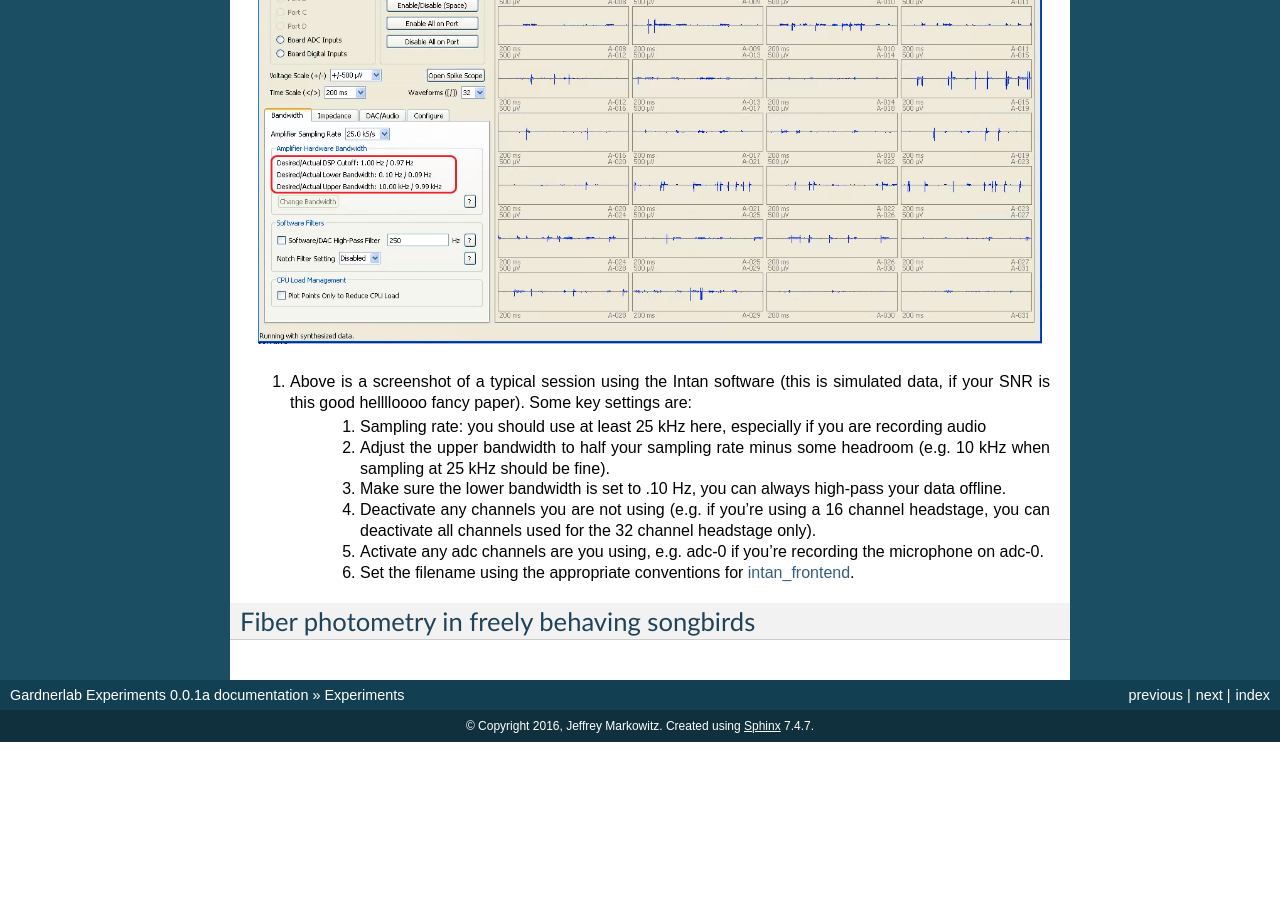
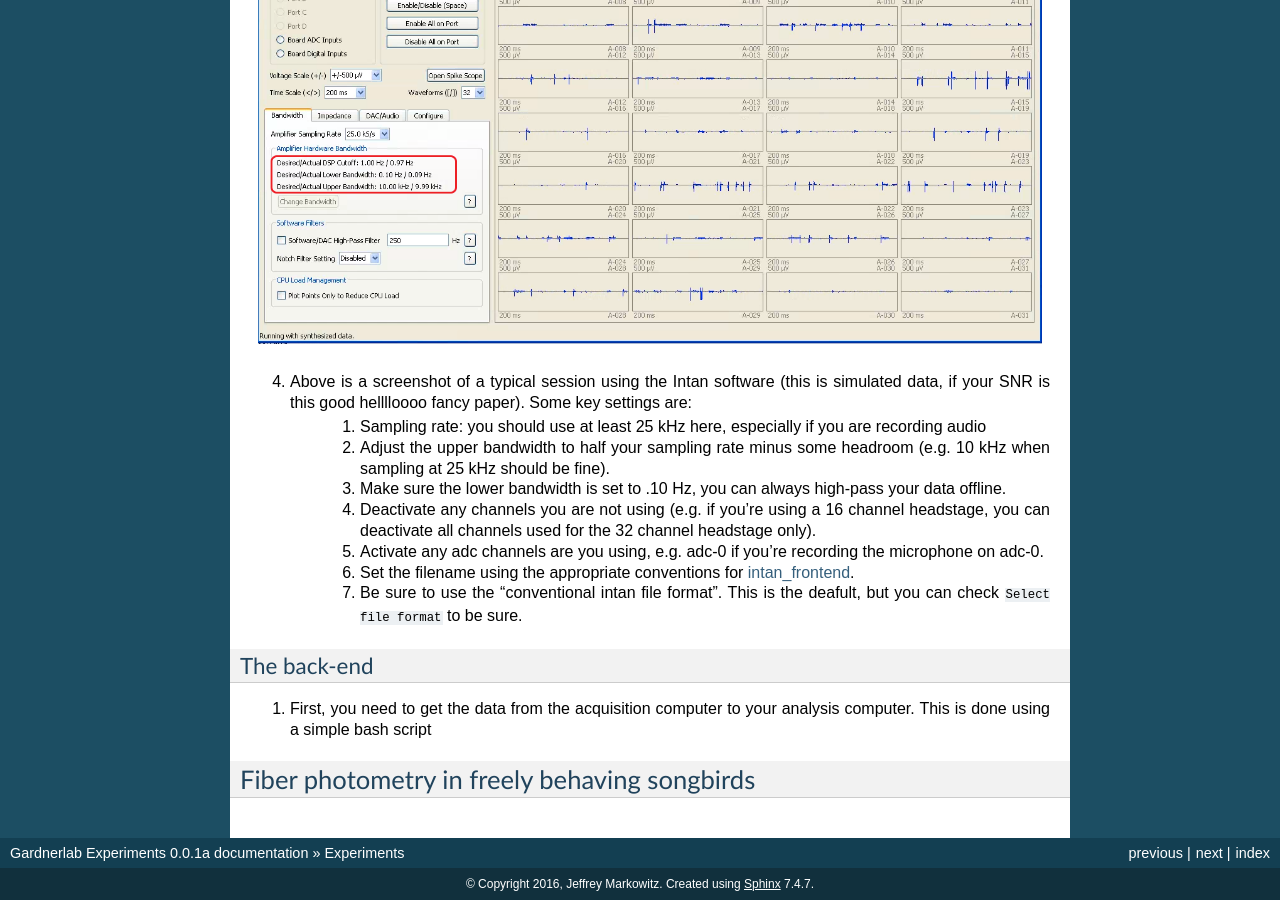
Before and after one commit to jmarkow/gardnerlab-experiments, a Sphinx documentation site: the page built from docs/experiments.rst, in a window 1280 px wide and 900 px high, scrolled down 2446 px. Built offline with Sphinx 7.4.7, drawn with Linux system fonts in a browser that asks for light colours; formulas are drawn with MathJax 3; before the commit the page ends 3188 px from its top, so only the background shows below that.

Commit message:
Updated docs

```diff
--- a/docs/experiments.rst
+++ b/docs/experiments.rst
@@ -36,23 +36,28 @@
 
 .. warning:: The software used to parse the raw data, `intan_frontend <https://github.com/jmarkow/intan_frontend>`_ reads metadata in the *filename itself*.  This was done for maximum compatability.  If you want to use this software pipeline obey the README of intan_frontend.
 
-#. You can use either the `Open Ephys GUI <http://www.open-ephys.org/gui/>`_ or the `Intan Demo software <http://intantech.com/>`_ .  Both should be fine, though I mostly used the Intan software (YMMV).
-#. Ephys is pretty straight-forward these days, plug everything in and start streaming some data.
-#. If you want to use the `intan_frontend <https://github.com/jmarkow/intan_frontend>`_ library, make sure to obey the filename conventions (detailed very explicitly in the repository's documentation). For example, if you are recording from two birds on port A and port B using the Intan RHD evaluation board, you might use the following base filename ``rm7_HVC_mic0adc_portA&lhp33_HVC_mic1adc_portB``.  This indicates that bird rm7 is on portA, the microphone can be found on adc channel 0, lhp33 is on port B and his mic is being routed to adc 1.  The software will append date and timestamps, which are automatically parsed by `intan_frontend <https://github.com/jmarkow/intan_frontend>`_.
+1. You can use either the `Open Ephys GUI <http://www.open-ephys.org/gui/>`_ or the `Intan Demo software <http://intantech.com/>`_ .  Both should be fine, though I mostly used the Intan software (YMMV).
+2. Ephys is pretty straight-forward these days, plug everything in and start streaming some data.
+3. If you want to use the `intan_frontend <https://github.com/jmarkow/intan_frontend>`_ library, make sure to obey the filename conventions (detailed very explicitly in the repository's documentation). For example, if you are recording from two birds on port A and port B using the Intan RHD evaluation board, you might use the following base filename ``rm7_HVC_mic0adc_portA&lhp33_HVC_mic1adc_portB``.  This indicates that bird rm7 is on portA, the microphone can be found on adc channel 0, lhp33 is on port B and his mic is being routed to adc 1.  The software will append date and timestamps, which are automatically parsed by `intan_frontend <https://github.com/jmarkow/intan_frontend>`_.
 
 .. warning:: If you routing a line-level microphone signal to an ADC on the RHD evaluation board, you *must* ensure the voltages are within an acceptable range, 0-3.3V.  There is a board specifically designed for this purpose:  `intan audio shifter <https://github.com/jmarkow/intan-audio-shifter>`_.
 
 .. figure:: figures/intan1_highlighted.png
 
-#. Above is a screenshot of a typical session using the Intan software (this is simulated data, if your SNR is this good helllloooo fancy paper).  Some key settings are:
+4. Above is a screenshot of a typical session using the Intan software (this is simulated data, if your SNR is this good helllloooo fancy paper).  Some key settings are:
 	#. Sampling rate: you should use at least 25 kHz here, especially if you are recording audio
 	#. Adjust the upper bandwidth to half your sampling rate minus some headroom (e.g. 10 kHz when sampling at 25 kHz should be fine).
 	#. Make sure the lower bandwidth is set to .10 Hz, you can always high-pass your data offline.
 	#. Deactivate any channels you are not using (e.g. if you're using a 16 channel headstage, you can deactivate all channels used for the 32 channel headstage only).
 	#. Activate any adc channels are you using, e.g. adc-0 if you're recording the microphone on adc-0.
 	#. Set the filename using the appropriate conventions for `intan_frontend <https://github.com/jmarkow/intan_frontend>`_.
+	#. Be sure to use the "conventional intan file format".  This is the deafult, but you can check ``Select file format`` to be sure.
 
 
+The back-end
+^^^^^^^^^^^^
+
+#. First, you need to get the data from the acquisition computer to your analysis computer.  This is done using a simple bash script
 
 
 Fiber photometry in freely behaving songbirds
```
